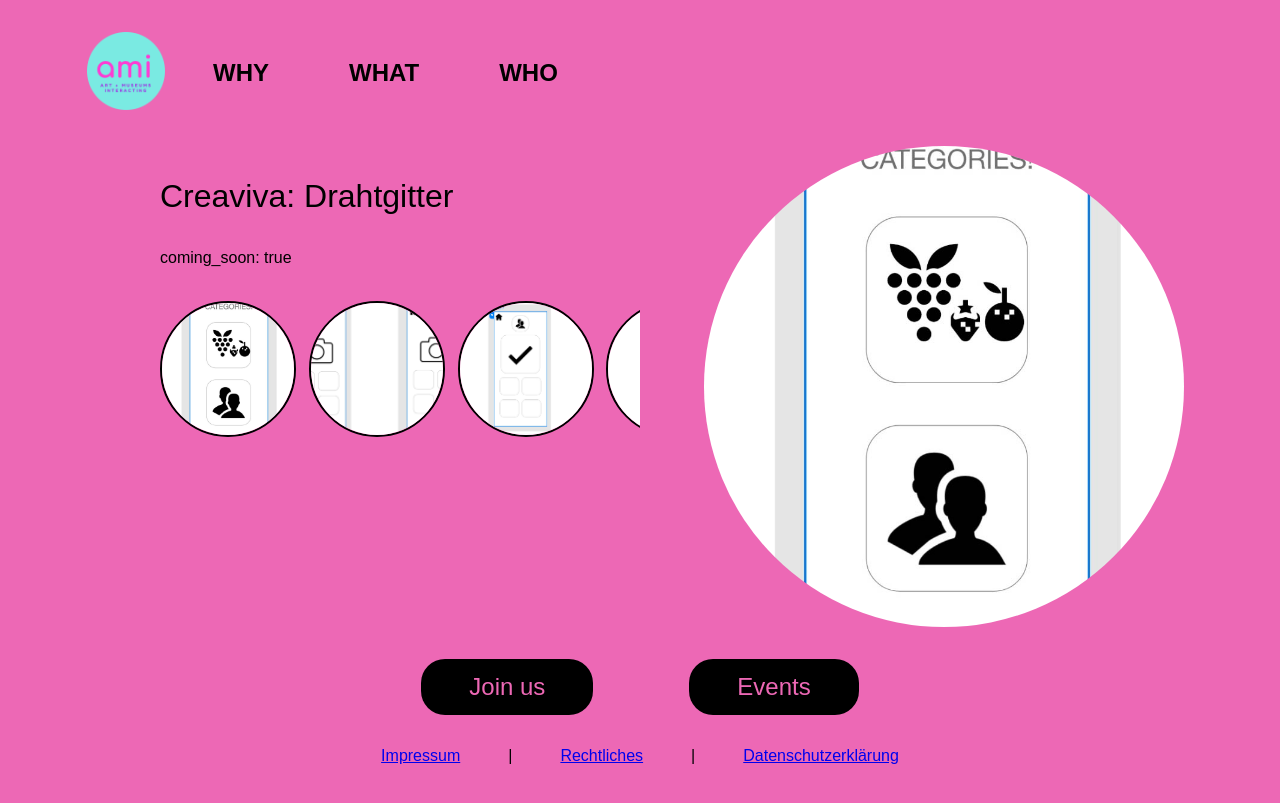
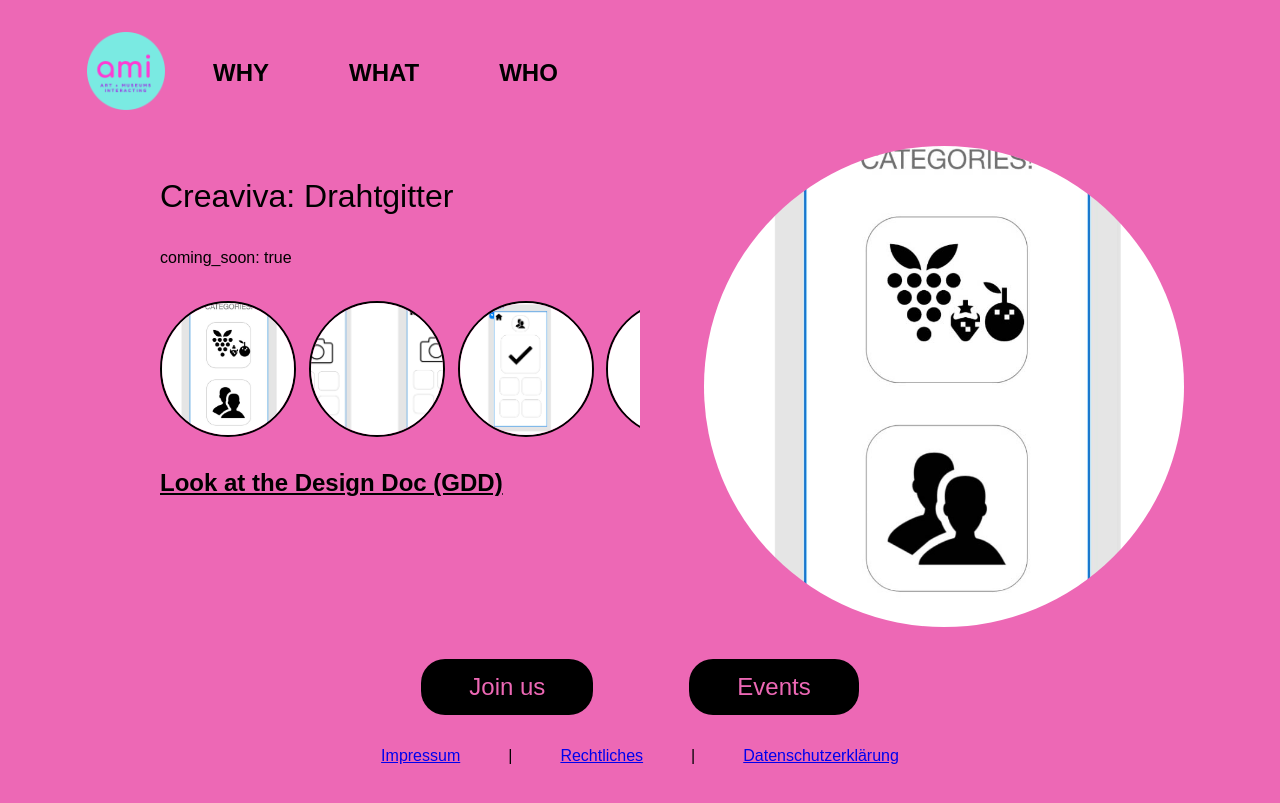
Before and after one commit to FableVision/ami-website, a Jekyll site: the page built from _projects/2023-coming-soon-01.md, in a window 1280 px wide. Shown: the top 803 px of the page. Built offline with Jekyll 4.4.1, drawn with Linux system fonts in a browser that asks for light colours.

Commit message:
Update 2023-coming-soon-01.md

```diff
--- a/_projects/2023-coming-soon-01.md
+++ b/_projects/2023-coming-soon-01.md
@@ -5,7 +5,7 @@
 assets_folder: 'new-project'
 thumbnail: "Wireframe_Thumbnail_Web_1.png"
 carousel: ["Wireframe_Web_1.jpg","Wireframe_Web_2.jpg","Wireframe_Web_3.jpg","Wireframe_Web_4.jpg","Wireframe_Web_5.jpg"]
-design_doc:
+design_doc: "Look at the Design Doc (GDD)"
 ---
 
 coming_soon: true
```
